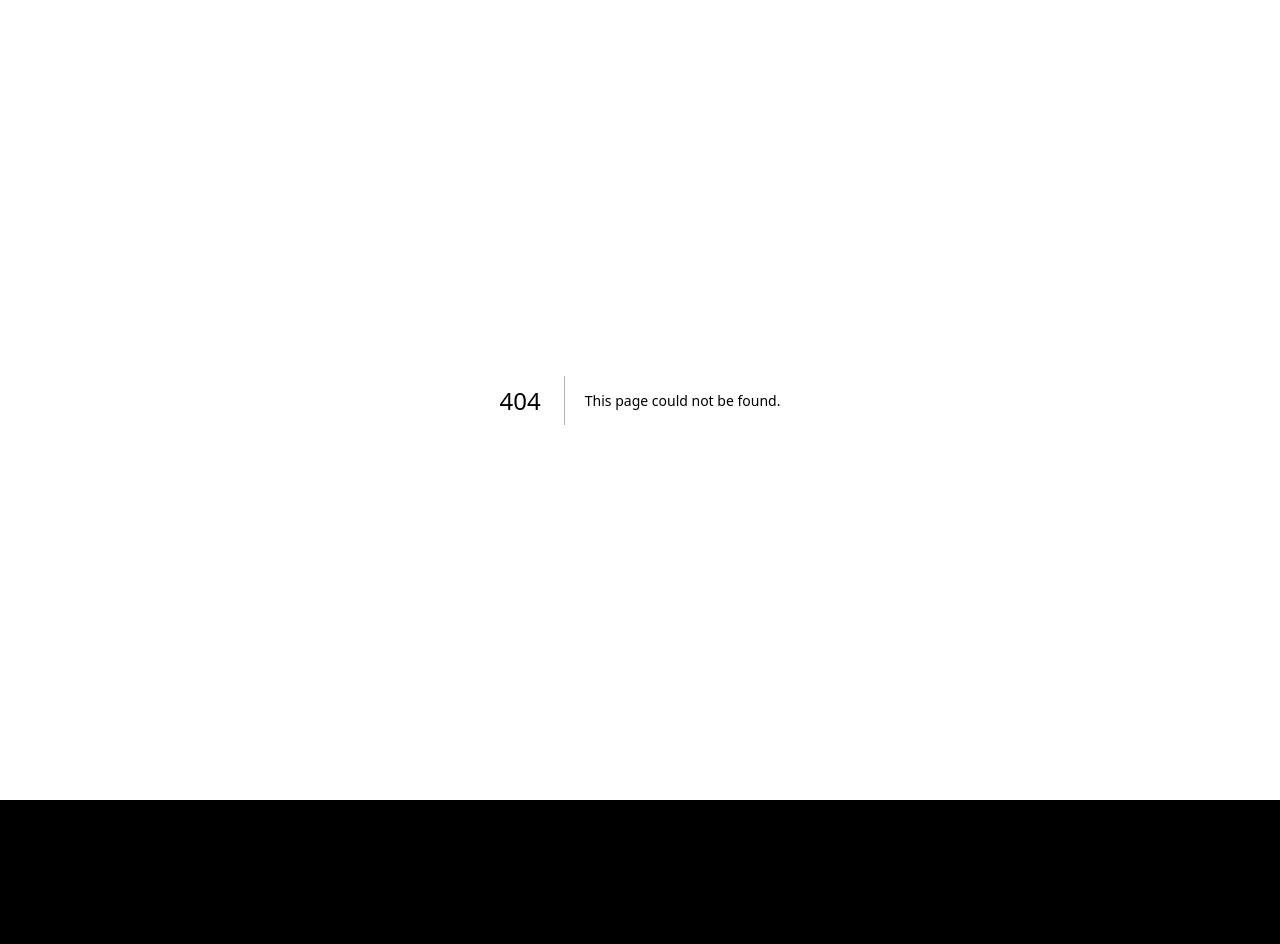
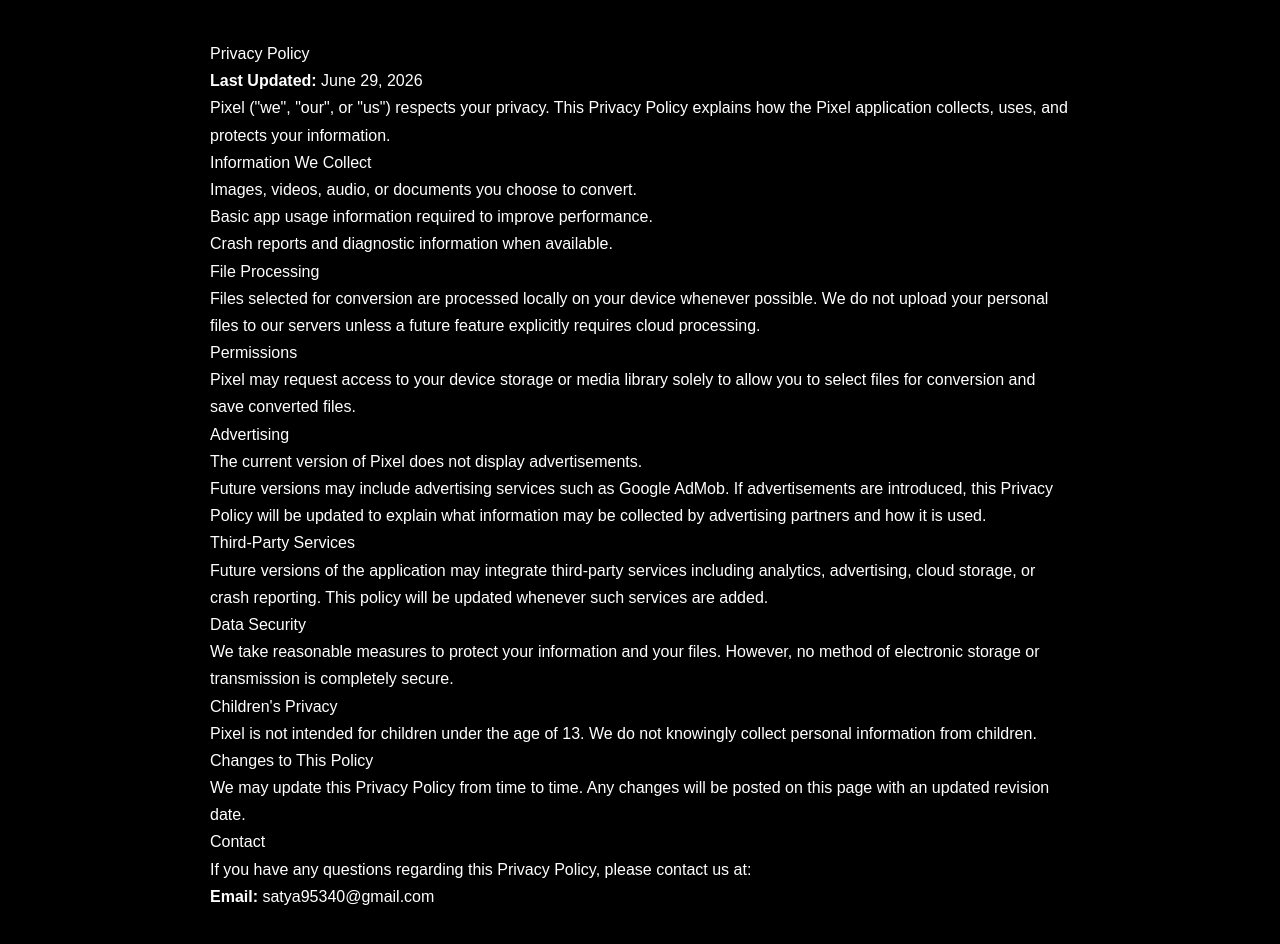
Before and after one commit to silentvoice143/portfolio-updated, a Next.js app: page /privacy-policy/pixel in a window 1280 px wide. Before the commit this address had no page. Shown: the top 944 px of the page. Before the commit the page ends 800 px from the top, so only its background shows below. Built offline with nearby package versions, Linux system fonts and the light colour scheme; a web font is replaced by a local one.

Commit message:
privacy policy for pixel added

```diff
--- /dev/null
+++ b/src/app/privacy-policy/pixel/page.tsx
@@ -0,0 +1,104 @@
+import React from "react";
+
+function PixelPolicy() {
+  return (
+    <div
+      style={{
+        maxWidth: 900,
+        margin: "0 auto",
+        padding: "40px 20px",
+        lineHeight: 1.7,
+        fontFamily: "Arial, sans-serif",
+      }}
+    >
+      <h1>Privacy Policy</h1>
+
+      <p>
+        <strong>Last Updated:</strong> June 29, 2026
+      </p>
+
+      <p>
+        Pixel ("we", "our", or "us") respects your privacy. This Privacy Policy
+        explains how the Pixel application collects, uses, and protects your
+        information.
+      </p>
+
+      <h2>Information We Collect</h2>
+
+      <ul>
+        <li>Images, videos, audio, or documents you choose to convert.</li>
+        <li>Basic app usage information required to improve performance.</li>
+        <li>Crash reports and diagnostic information when available.</li>
+      </ul>
+
+      <h2>File Processing</h2>
+
+      <p>
+        Files selected for conversion are processed locally on your device
+        whenever possible. We do not upload your personal files to our servers
+        unless a future feature explicitly requires cloud processing.
+      </p>
+
+      <h2>Permissions</h2>
+
+      <p>
+        Pixel may request access to your device storage or media library solely
+        to allow you to select files for conversion and save converted files.
+      </p>
+
+      <h2>Advertising</h2>
+
+      <p>The current version of Pixel does not display advertisements.</p>
+
+      <p>
+        Future versions may include advertising services such as Google AdMob.
+        If advertisements are introduced, this Privacy Policy will be updated to
+        explain what information may be collected by advertising partners and
+        how it is used.
+      </p>
+
+      <h2>Third-Party Services</h2>
+
+      <p>
+        Future versions of the application may integrate third-party services
+        including analytics, advertising, cloud storage, or crash reporting.
+        This policy will be updated whenever such services are added.
+      </p>
+
+      <h2>Data Security</h2>
+
+      <p>
+        We take reasonable measures to protect your information and your files.
+        However, no method of electronic storage or transmission is completely
+        secure.
+      </p>
+
+      <h2>Children's Privacy</h2>
+
+      <p>
+        Pixel is not intended for children under the age of 13. We do not
+        knowingly collect personal information from children.
+      </p>
+
+      <h2>Changes to This Policy</h2>
+
+      <p>
+        We may update this Privacy Policy from time to time. Any changes will be
+        posted on this page with an updated revision date.
+      </p>
+
+      <h2>Contact</h2>
+
+      <p>
+        If you have any questions regarding this Privacy Policy, please contact
+        us at:
+      </p>
+
+      <p>
+        <strong>Email:</strong> satya95340@gmail.com
+      </p>
+    </div>
+  );
+}
+
+export default PixelPolicy;
```
